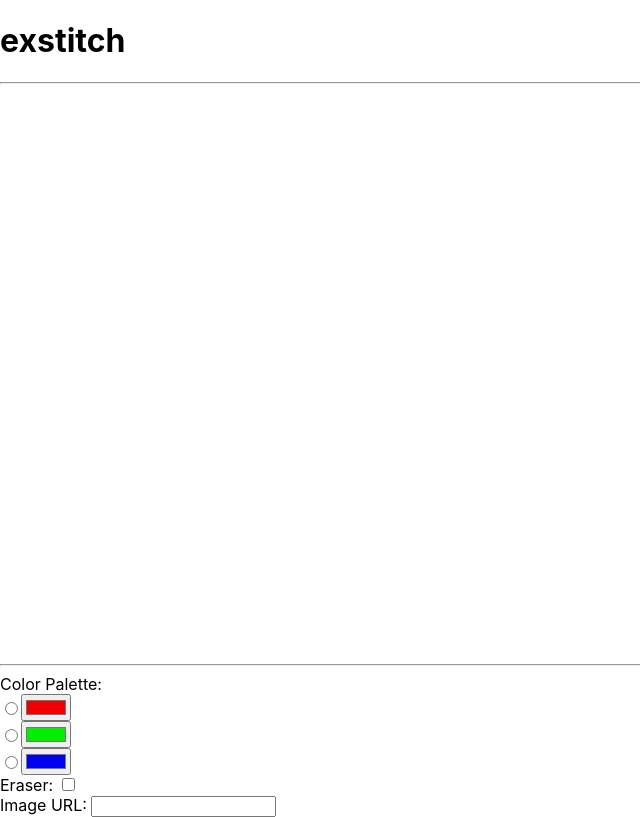
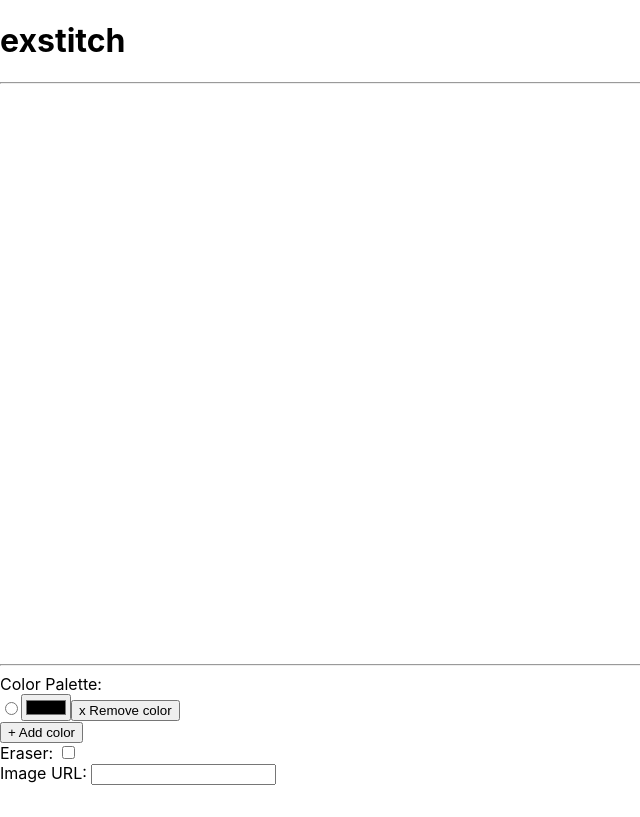
Before and after one commit to monman53/exstitch, a React (Create React App) app: page / in a window 1280 px wide. Shown: the whole page, without its empty margins (0-640 px from the left). Built offline with nearby package versions, Linux system fonts and the light colour scheme.

Commit message:
Addition and Deletion for colors

```diff
--- a/src/Editor.tsx
+++ b/src/Editor.tsx
@@ -11,8 +11,11 @@ interface State {
   imageURL: string,
   image: HTMLImageElement,
   eraserEnabled: boolean,
-  color: string[],
+  color: {
+    key: number, value: string
+  }[],
   colorSelected: number,
+  colorIdCounter: number,
 };
 
 function Editor() {
@@ -55,8 +58,9 @@ function Editor() {
     imageURL: imageURL,
     image: image,
     eraserEnabled: false,
-    color: ["#ee0000", "#00ee00", "#0000ee"],
+    color: [{ key: 0, value: "#00000" }],
     colorSelected: 0,
+    colorIdCounter: 1,
   }
 
   const [state, setState] = useState(initialState);
@@ -79,10 +83,14 @@ function Editor() {
       for (var j = 0; j < state.nw; j++) {
         const h = i * state.dh;
         const w = j * state.dw;
-        const style = state.grid[i * state.nw + j];
-        if (style >= 0) {
-          ctx.fillStyle = state.color[style];
-          ctx.fillRect(w, h, dw, dh)
+        const palette_id = state.grid[i * state.nw + j];
+        if (palette_id >= 0) {
+          //TODO: Optimize here
+          const color = state.color.find(e => e.key === palette_id);
+          if (color !== undefined) {
+            ctx.fillStyle = color.value;
+            ctx.fillRect(w, h, dw, dh)
+          }
         }
       }
     }
@@ -102,6 +110,14 @@ function Editor() {
       next_state = state.colorSelected;
     }
 
+    // Ignore when selected color is no longer existed.
+    const color = state.color;
+    //TODO: Optimize here
+    const array_idx = state.color.findIndex(e => e.key === state.colorSelected);
+    if (array_idx == -1) {
+      return;
+    }
+
     // Change grid state (fill one cell)
     let grid = state.grid;
     grid[i * state.nw + j] = next_state
@@ -118,10 +134,35 @@ function Editor() {
     return (event: React.ChangeEvent<HTMLInputElement>) => {
       const new_color = event.target.value;
       const color = state.color;
-      color[idx] = new_color;
-      setState({ ...state, color: color, colorSelected: idx })
+      //TODO: Optimize here
+      const array_idx = state.color.findIndex(e => e.key === idx);
+      console.log(array_idx)
+      if (array_idx !== -1) {
+        color[array_idx].value = new_color;
+        setState({ ...state, color: color, colorSelected: idx })
+      }
     }
   };
+
+  const handleAddColor = () => {
+    const color = state.color;
+    color.push({ key: state.colorIdCounter, value: "#000000" });
+    setState({ ...state, colorIdCounter: state.colorIdCounter + 1, color: color })
+  };
+
+  const handleRemoveColor = (key: number) => {
+    return () => {
+      const color = state.color;
+      //TODO: Optimize here
+      const array_idx = state.color.findIndex(e => e.key === key);
+      console.log(array_idx)
+      if (array_idx !== -1) {
+        // Delete one element
+        color.splice(array_idx, 1);
+        setState({ ...state, color: color })
+      }
+    }
+  }
 
   const handleEraserChange = (event: React.ChangeEvent<HTMLInputElement>) => {
     const eraserEnabled = event.target.checked;
@@ -159,18 +200,22 @@ function Editor() {
       <hr />
       <div>
         Color Palette: <div />
-        {state.color.map((c, idx) => {
-          const id = "color_input_" + String(idx);
+        {state.color.map((c) => {
+          const key = c.key;
+          const id = "color_input_" + String(key);
           return (
             <div>
-              <input type="radio" id={id} name="color_input" onChange={handleColorSelectedChange(idx)} />
+              <input type="radio" id={id} name="color_input" onChange={handleColorSelectedChange(key)} />
               <label htmlFor={id}>
-                <input type="color" value={c} onChange={handleColorChange(idx)} />
+                <input type="color" value={c.value} onChange={handleColorChange(key)} />
+                <button onClick={handleRemoveColor(key)}>x Remove color</button>
               </label>
               <br />
             </div>
           )
         })}
+        <button onClick={handleAddColor}>+ Add color</button>
+        <br />
         Eraser: <input type="checkbox" checked={state.eraserEnabled} onChange={handleEraserChange} />
         <br />
         Image URL: <input type="text" value={state.imageURL} onChange={handleImageURLChange} />
```
